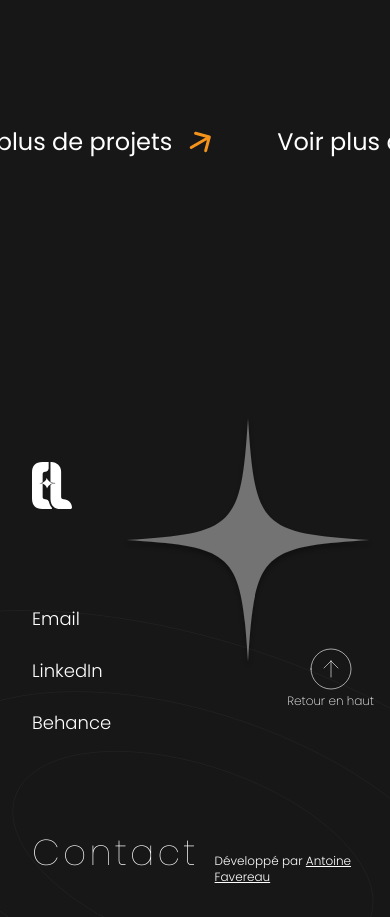
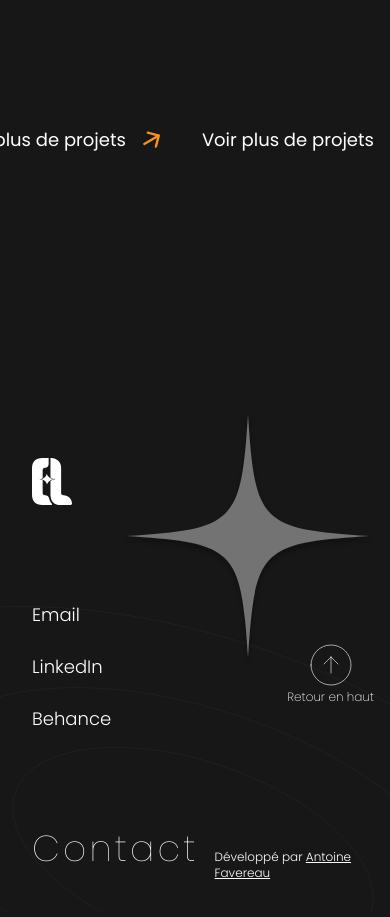
Before and after one commit to antoinefavereau/lochus-cecile, a Next.js app: page / in a window 390 px wide. Shown: the part 5600-6517 px from the top of the page. Built offline with nearby package versions, Linux system fonts and the light colour scheme; a web font is replaced by a local one.

Commit message:
fix: adjust layout spacing and text sizes for improved project visibility

```diff
--- a/components/layout/home/projects.tsx
+++ b/components/layout/home/projects.tsx
@@ -75,12 +75,12 @@ export default function Projects() {
         ))}
       </div>
       <Link className="group py-4 overflow-hidden" href="/projets">
-        <div className="w-max flex gap-16 px-8 animate-[horizontalMarquee_30s_linear_infinite]">
+        <div className="w-max flex gap-10 md:gap-16 px-5 md:px-8 animate-[horizontalMarquee_30s_linear_infinite]">
           {new Array(20).fill(0).map((_, index) => (
-            <div key={index} className="flex items-center gap-4 text-2xl">
+            <div key={index} className="flex items-center gap-4 text-lg md:text-2xl">
               <span>Voir plus de projets</span>
               <svg
-                className="text-primary rotate-[-30deg] group-hover:rotate-0 transition-rotate duration-300 ease-in-out"
+                className="w-5 md:w-6 h-auto text-primary rotate-[-30deg] group-hover:rotate-0 transition-rotate duration-300 ease-in-out"
                 width="25"
                 height="24"
                 viewBox="0 0 25 24"
```
